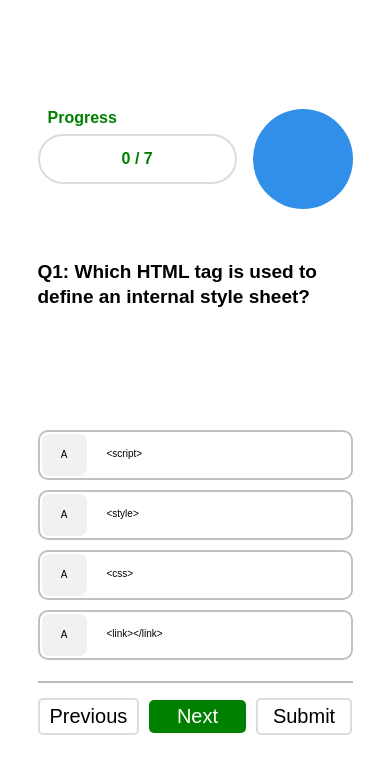
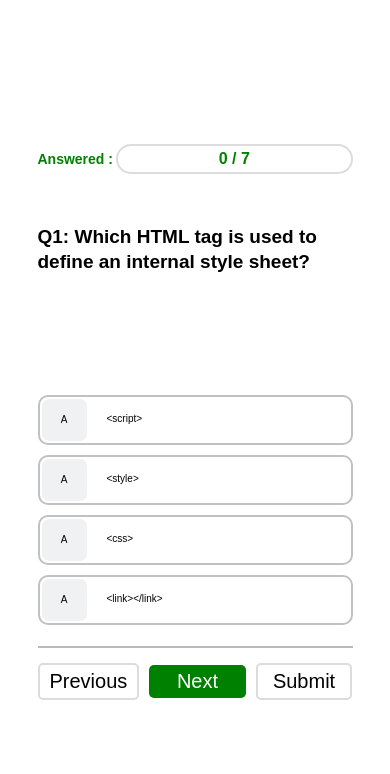
Before and after one commit to WaqasAfridi/interactive-quiz, a plain HTML site: page index.html in a window 390 px wide. Both pictures are taken after a click on the button "Start Quiz". Drawn offline with nearby package versions, Linux system fonts and the light colour scheme; a web font is replaced by a local one.

Commit message:
Timer dummy removed and fixed the Home button and restart button functionality.

```diff
--- a/index.html
+++ b/index.html
@@ -35,11 +35,11 @@
       </section>
       <section class="quiz-box">
         <div class="quiz-status">
+          <div class="progress-title">Answered :</div>
           <div class="progress-bar">
             <div class="progress-fill"></div>
             <div class="progress-text">2/7</div>
           </div>
-          <div class="timer"></div>
         </div>
         <div class="question-and-options">
           <h2 class="question"></h2>
--- a/index.js
+++ b/index.js
@@ -106,9 +106,7 @@ function renderProgressline() {
   let answered = countAnswered();
   const progressLine = document.querySelector(".progress-fill");
   const progressText = document.querySelector(".progress-text");
-  let progressPercentage = Math.round(
-    (answered / Questions.length) * 99.6
-  );
+  let progressPercentage = Math.round((answered / Questions.length) * 99.6);
   progressLine.style.width = `${progressPercentage}%`;
   progressText.innerText = `${answered} / ${Questions.length}`;
   if (progressPercentage < 45) {
@@ -286,15 +284,20 @@ startQuizBtn.addEventListener("click", () => {
 
 const homeBtn = document.querySelector(".home-btn");
 homeBtn.addEventListener("click", () => {
+  questionIndex = 0;
+  renderQuiz();
+  resetUserInteractivity();
+  renderProgressline();
   document.querySelector(".result-box").style.display = "none";
   document.querySelector(".landing-page").style.display = "flex";
-  resetUserInteractivity();
 });
 
 const restartQuizBtn = document.querySelector(".restart-quiz");
 restartQuizBtn.addEventListener("click", () => {
+  questionIndex = 0;
+  renderQuiz();
+  resetUserInteractivity();
+  renderProgressline();
   document.querySelector(".result-box").style.display = "none";
   document.querySelector(".quiz-box").style.display = "flex";
-  resetUserInteractivity();
-  renderProgressline();
 });
--- a/styling/quiz-page-responsiveness.css
+++ b/styling/quiz-page-responsiveness.css
@@ -50,6 +50,9 @@
 }
 
 @media (max-width: 500px) and (min-width: 456px) {
+  .progress-title {
+    font-size: 16px;
+  }
   .quiz-box h2 {
     font-size: 25px;
     line-height: 30px;
@@ -83,6 +86,9 @@
 }
 
 @media (max-width: 456px) and (min-width: 0px) {
+  .progress-title {
+    font-size: 14px;
+  }
   .quiz-box h2 {
     font-size: 19px;
     line-height: 25px;
--- a/styling/style.css
+++ b/styling/style.css
@@ -22,7 +22,7 @@ main {
   flex-direction: column;
 }
 
-@media (max-width: 800px){
+@media (max-width: 800px) {
   main {
     width: 100%;
   }
@@ -91,25 +91,21 @@ button.start-quiz:active {
 .quiz-status {
   display: flex;
   align-items: center;
-  justify-content: space-between;
   width: 100%;
-  column-gap: 5%;
+  column-gap: 1%;
   margin-bottom: 50px;
   position: relative;
 }
-.quiz-status::before {
-  content: 'Progress ';
-  position: absolute;
-  top: 0;
-  left:10px;
+
+.progress-title {
+  font-weight: 900;
+  font-size: 18px;
   color: green;
-  font-weight: 900;
-  font-size: 16px;
 }
 
 .progress-bar {
   flex: 1;
-  height: 50px;
+  height: 30px;
   border: 2px solid gainsboro;
   border-radius: 25px;
   position: relative;
@@ -134,14 +130,7 @@ button.start-quiz:active {
   font-weight: 900;
 }
 
-.timer{
-  width: 100px;
-  height: 100px;
-  background-color: #318fe9;
-  border-radius: 50%;
-}
-
-.question-and-options{
+.question-and-options {
   height: 50%;
   display: flex;
   flex-direction: column;
@@ -159,7 +148,7 @@ button.start-quiz:active {
   flex-direction: column;
   justify-content: space-evenly;
   height: fit-content;
-  padding-bottom:5%;
+  padding-bottom: 5%;
 }
 
 .quiz-box .options button {
```
